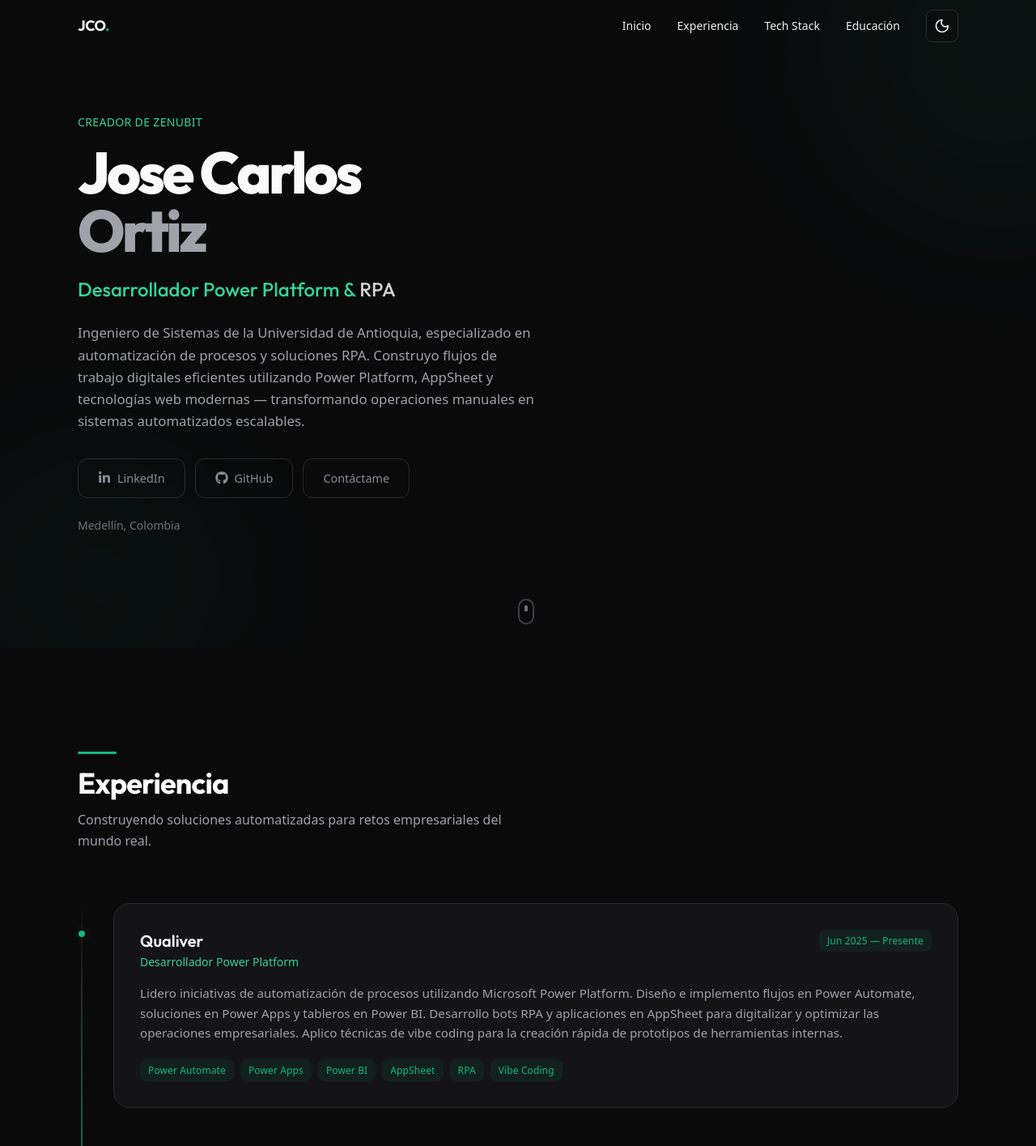
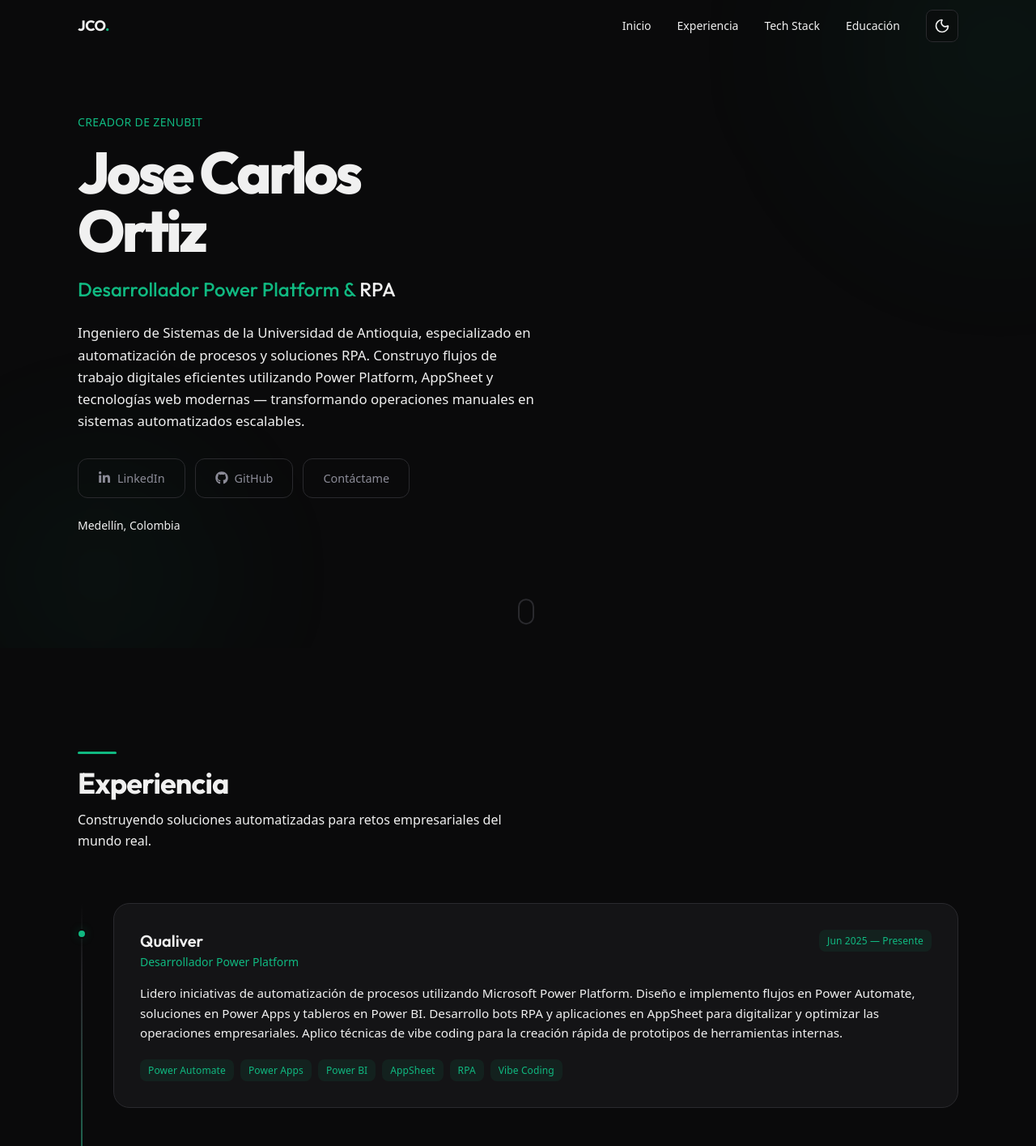
Before and after one commit to JoseOP99/portafolio, a Next.js app: page / in a window 1280 px wide. Shown: the top 1415 px of the page at 81% size. Built offline with nearby package versions, Linux system fonts and the light colour scheme.

Commit message:
fix: reemplazar colores estáticos de tailwind por variables semánticas para modo claro

```diff
--- a/components/sections/Footer.tsx
+++ b/components/sections/Footer.tsx
@@ -24,10 +24,10 @@
           <div className="flex flex-col md:flex-row items-start md:items-center justify-between gap-8">
             {/* Left — Branding */}
             <div>
-              <p className="font-display text-2xl font-bold text-zinc-50 tracking-tight">
-                JCO<span className="text-emerald-500">.</span>
+              <p className="font-display text-2xl font-bold text-text-primary tracking-tight">
+                JCO<span className="text-accent">.</span>
               </p>
-              <p className="text-zinc-500 text-sm mt-1">
+              <p className="text-text-secondary text-sm mt-1">
                 {profile.title} — {profile.subtitle}
               </p>
             </div>
@@ -42,7 +42,7 @@
                     href={social.url}
                     target="_blank"
                     rel="noopener noreferrer"
-                    className="w-10 h-10 rounded-lg border border-surface-border flex items-center justify-center text-zinc-400 hover:text-emerald-400 hover:border-emerald-500/30 transition-all duration-300"
+                    className="w-10 h-10 rounded-lg border border-surface-border flex items-center justify-center text-text-secondary hover:text-accent hover:border-accent/30 transition-all duration-300"
                     aria-label={social.name}
                     id={`footer-social-${social.name.toLowerCase()}`}
                   >
@@ -55,12 +55,12 @@
 
           {/* Bottom bar */}
           <div className="mt-10 pt-6 border-t border-surface-border flex flex-col sm:flex-row items-center justify-between gap-3">
-            <p className="text-zinc-600 text-xs">
+            <p className="text-text-secondary text-xs">
               &copy; {year} Jose Carlos Ortiz. Todos los derechos reservados.
             </p>
-            <p className="text-zinc-600 text-xs">
+            <p className="text-text-secondary text-xs">
               Construido con{" "}
-              <span className="text-emerald-500/60">ZENUBIT</span>
+              <span className="text-accent/60">ZENUBIT</span>
             </p>
           </div>
         </AnimateOnScroll>
--- a/components/sections/Hero.tsx
+++ b/components/sections/Hero.tsx
@@ -54,7 +54,7 @@
           {/* Eyebrow */}
           <motion.p
             variants={itemVariants}
-            className="text-emerald-400 font-medium text-sm tracking-wide uppercase mb-4"
+            className="text-accent font-medium text-sm tracking-wide uppercase mb-4"
           >
             {profile.subtitle}
           </motion.p>
@@ -62,26 +62,26 @@
           {/* Name */}
           <motion.h1
             variants={itemVariants}
-            className="font-display text-5xl sm:text-6xl md:text-7xl font-extrabold tracking-tighter leading-[0.95] text-zinc-50"
+            className="font-display text-5xl sm:text-6xl md:text-7xl font-extrabold tracking-tighter leading-[0.95] text-text-primary"
           >
             {profile.firstName}
             <br />
-            <span className="text-zinc-400">{profile.lastName}</span>
+            <span className="text-text-secondary">{profile.lastName}</span>
           </motion.h1>
 
           {/* Title */}
           <motion.p
             variants={itemVariants}
-            className="mt-5 text-xl md:text-2xl font-display font-medium text-zinc-300"
+            className="mt-5 text-xl md:text-2xl font-display font-medium text-text-primary"
           >
-            <span className="text-emerald-400">{profile.title.split("&")[0]}&</span>
+            <span className="text-accent">{profile.title.split("&")[0]}&</span>
             {profile.title.split("&")[1]}
           </motion.p>
 
           {/* Bio */}
           <motion.p
             variants={itemVariants}
-            className="mt-6 text-zinc-400 leading-relaxed max-w-xl text-base md:text-[1.05rem]"
+            className="mt-6 text-text-secondary leading-relaxed max-w-xl text-base md:text-[1.05rem]"
           >
             {profile.bio}
           </motion.p>
@@ -117,7 +117,7 @@
           {/* Location */}
           <motion.p
             variants={itemVariants}
-            className="mt-6 text-zinc-500 text-sm"
+            className="mt-6 text-text-secondary text-sm"
           >
             {profile.location}
           </motion.p>
@@ -130,8 +130,8 @@
         animate={{ y: [0, 8, 0] }}
         transition={{ duration: 2, repeat: Infinity, ease: "easeInOut" }}
       >
-        <div className="w-5 h-8 rounded-full border-2 border-zinc-700 flex justify-center pt-1.5">
-          <div className="w-1 h-2 rounded-full bg-zinc-500" />
+        <div className="w-5 h-8 rounded-full border-2 border-surface-border flex justify-center pt-1.5">
+          <div className="w-1 h-2 rounded-full bg-text-secondary" />
         </div>
       </motion.div>
     </section>
--- a/components/sections/Skills.tsx
+++ b/components/sections/Skills.tsx
@@ -55,7 +55,7 @@
                 delay: catIndex * 0.1,
               }}
             >
-              <h3 className="font-display text-lg font-semibold text-zinc-200 mb-5">
+              <h3 className="font-display text-lg font-semibold text-text-primary mb-5">
                 {category.name}
               </h3>
 
--- a/components/ui/SectionHeader.tsx
+++ b/components/ui/SectionHeader.tsx
@@ -15,11 +15,11 @@
   return (
     <AnimateOnScroll className="mb-12 md:mb-16">
       <div className="section-divider" />
-      <h2 className="font-display text-3xl md:text-4xl font-bold tracking-tight text-zinc-50">
+      <h2 className="font-display text-3xl md:text-4xl font-bold tracking-tight text-text-primary">
         {title}
       </h2>
       {subtitle && (
-        <p className="mt-3 text-zinc-400 max-w-xl leading-relaxed text-base">
+        <p className="mt-3 text-text-secondary max-w-xl leading-relaxed text-base">
           {subtitle}
         </p>
       )}
--- a/components/ui/TimelineCard.tsx
+++ b/components/ui/TimelineCard.tsx
@@ -43,10 +43,10 @@
       <div className="glass-card p-6 md:p-8">
         <div className="flex flex-col sm:flex-row sm:items-center sm:justify-between gap-2 mb-4">
           <div>
-            <h3 className="font-display text-xl font-semibold text-zinc-50">
+            <h3 className="font-display text-xl font-semibold text-text-primary">
               {title}
             </h3>
-            <p className="text-emerald-400 font-medium text-sm mt-0.5">
+            <p className="text-accent font-medium text-sm mt-0.5">
               {subtitle}
             </p>
           </div>
@@ -55,7 +55,7 @@
           </span>
         </div>
 
-        <p className="text-zinc-400 leading-relaxed text-[0.95rem]">
+        <p className="text-text-secondary leading-relaxed text-[0.95rem]">
           {description}
         </p>
 
```
